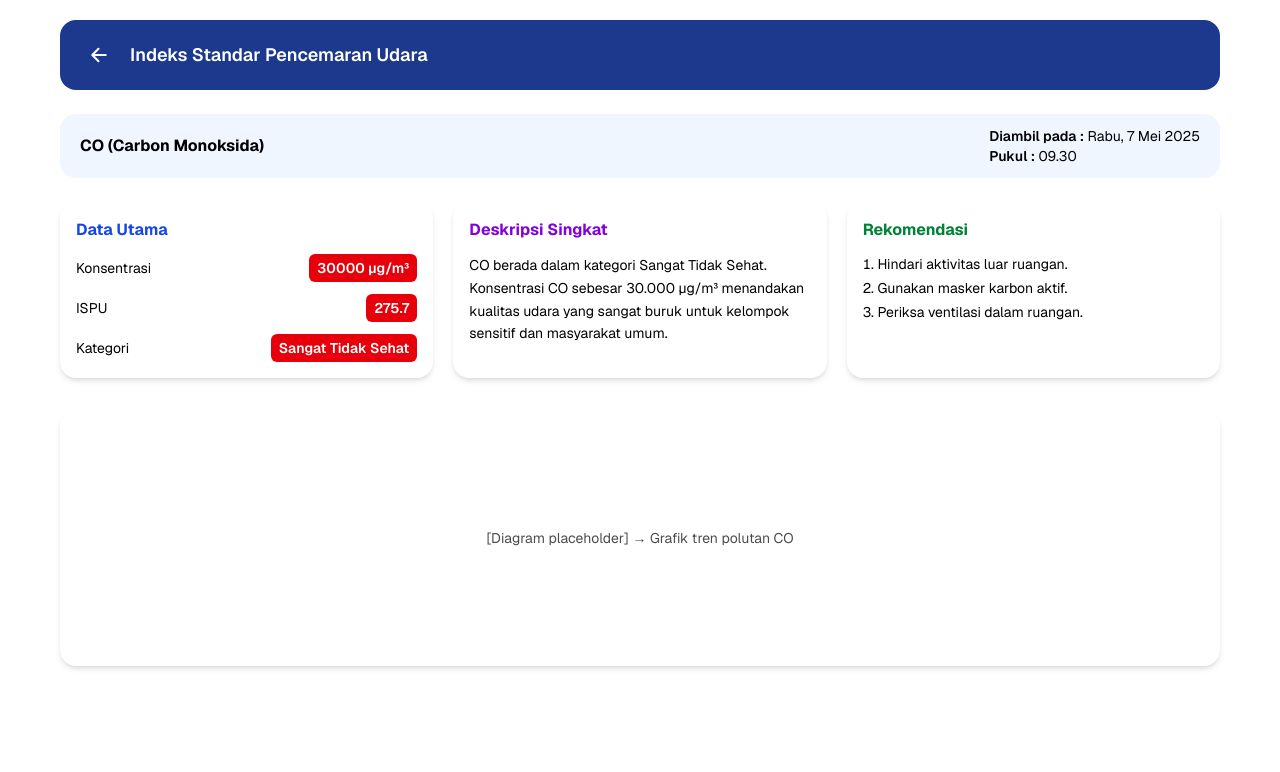
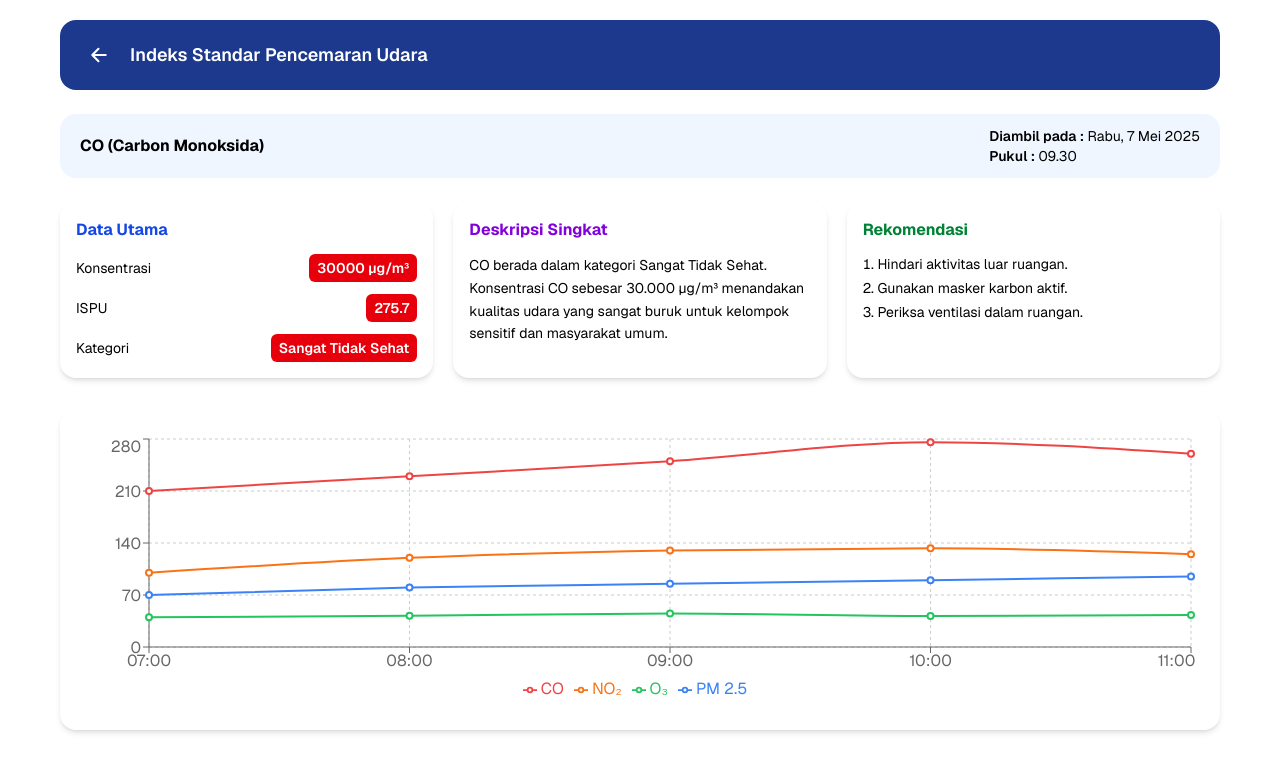
Before and after one commit to varick8/Capstone-07, a Next.js app in the folder frontend/: page /detailISPU in a window 1280 px wide. Shown: the top 772 px of the page. Built offline with nearby package versions, Linux system fonts and the light colour scheme.

Commit message:
add ispu detail graph

```diff
--- a/frontend/src/app/detailISPU/page.tsx
+++ b/frontend/src/app/detailISPU/page.tsx
@@ -1,10 +1,26 @@
 "use client";
 import React, { useEffect, useState } from "react";
 import { useRouter } from "next/navigation";
-import { IoArrowBack } from "react-icons/io5"; // ikon back
+import { IoArrowBack } from "react-icons/io5";
+import {
+  LineChart,
+  Line,
+  XAxis,
+  YAxis,
+  Tooltip,
+  ResponsiveContainer,
+  CartesianGrid,
+  Legend,
+} from "recharts";
 
 // Komponen Card sederhana
-function Card({ children, className = "" }: { children: React.ReactNode; className?: string }) {
+function Card({
+  children,
+  className = "",
+}: {
+  children: React.ReactNode;
+  className?: string;
+}) {
   return (
     <div className={`rounded-2xl shadow-md bg-white text-black ${className}`}>
       {children}
@@ -39,6 +55,15 @@ export default function AirQualityDetailPage() {
     ],
   };
 
+  // Data history ISPU 4 polutan
+  const historyData = [
+    { time: "07:00", PM25: 70, CO: 210, NO2: 100, O3: 40 },
+    { time: "08:00", PM25: 80, CO: 230, NO2: 120, O3: 42 },
+    { time: "09:00", PM25: 85, CO: 250, NO2: 130, O3: 45 },
+    { time: "10:00", PM25: 90, CO: 275.7, NO2: 132.94, O3: 41.67 },
+    { time: "11:00", PM25: 95, CO: 260, NO2: 125, O3: 43 },
+  ];
+
   return (
     <div className="min-h-screen bg-white font-sans text-black">
       <div className="max-w-[1200px] mx-auto p-5">
@@ -52,10 +77,13 @@ export default function AirQualityDetailPage() {
             >
               <IoArrowBack size={22} />
             </button>
-
-            <h1 className="text-lg font-semibold">Indeks Standar Pencemaran Udara</h1>
+            <h1 className="text-lg font-semibold">
+              Indeks Standar Pencemaran Udara
+            </h1>
           </div>
-          {userEmail && <div className="text-sm font-medium mt-1">{userEmail}</div>}
+          {userEmail && (
+            <div className="text-sm font-medium mt-1">{userEmail}</div>
+          )}
         </div>
 
         {/* Judul Polutan + Tanggal */}
@@ -63,7 +91,8 @@ export default function AirQualityDetailPage() {
           <h2 className="text-base font-bold">{pollutant.name}</h2>
           <div className="text-sm">
             <p>
-              <span className="font-semibold">Diambil pada :</span> Rabu, 7 Mei 2025
+              <span className="font-semibold">Diambil pada :</span> Rabu, 7 Mei
+              2025
             </p>
             <p>
               <span className="font-semibold">Pukul :</span> 09.30
@@ -117,11 +146,45 @@ export default function AirQualityDetailPage() {
           </Card>
         </div>
 
-        {/* Diagram */}
-        <Card className="p-6 h-64 flex items-center justify-center bg-slate-100">
-          <p className="text-sm opacity-70">
-            [Diagram placeholder] → Grafik tren polutan CO
-          </p>
+        {/* Diagram History ISPU */}
+        <Card className="p-6 h-80 flex items-center justify-center bg-slate-100">
+          <ResponsiveContainer width="100%" height="100%">
+            <LineChart data={historyData}>
+              <CartesianGrid strokeDasharray="3 3" />
+              <XAxis dataKey="time" />
+              <YAxis />
+              <Tooltip />
+              <Legend />
+              <Line
+                type="monotone"
+                dataKey="PM25"
+                stroke="#3b82f6"
+                name="PM 2.5"
+                strokeWidth={2}
+              />
+              <Line
+                type="monotone"
+                dataKey="CO"
+                stroke="#ef4444"
+                name="CO"
+                strokeWidth={2}
+              />
+              <Line
+                type="monotone"
+                dataKey="NO2"
+                stroke="#f97316"
+                name="NO₂"
+                strokeWidth={2}
+              />
+              <Line
+                type="monotone"
+                dataKey="O3"
+                stroke="#22c55e"
+                name="O₃"
+                strokeWidth={2}
+              />
+            </LineChart>
+          </ResponsiveContainer>
         </Card>
       </div>
     </div>
```
Lines whose indentation alone changed are shown as unchanged.
